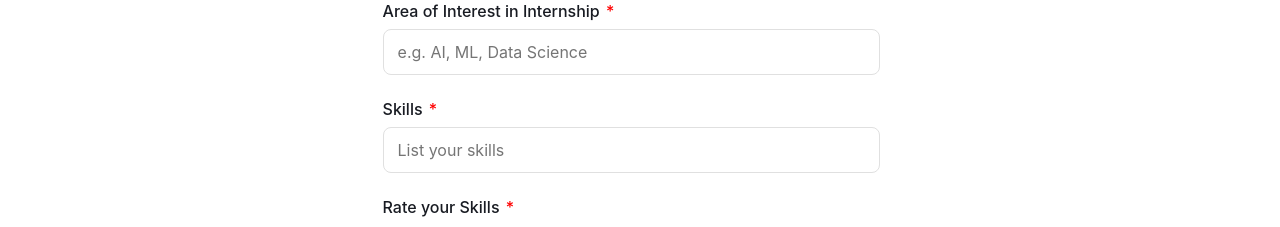
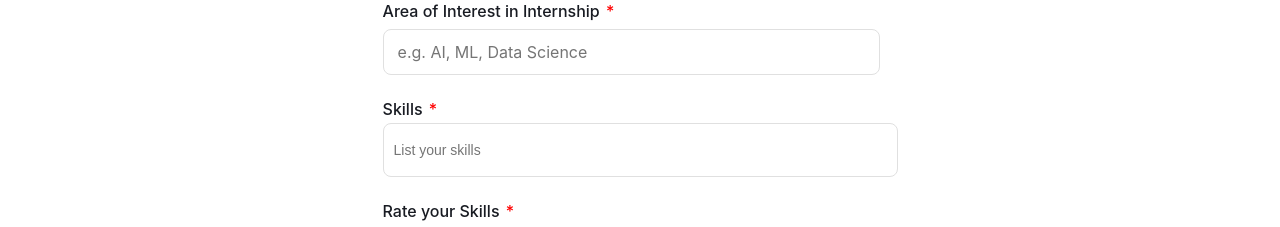
Before and after one commit to workiy-git/workiy-academy-ui, a React (Vite) app: page /internship in a window 1280 px wide. Shown: the part 1120-1347 px from the top of the page. Built offline with nearby package versions, Linux system fonts and the light colour scheme.

Commit message:
Harshini - Changes made
As a part of skills -
1. have each skill separated by commas and x marks., etc

```diff
--- a/src/pages/Internship.jsx
+++ b/src/pages/Internship.jsx
@@ -7,16 +7,7 @@ import "flatpickr/dist/flatpickr.min.css";
 const fontFamily = "'Poppins', 'Inter', sans-serif";
 
 const emojiList = [
-  "😞", // 1
-  "😕", // 2
-  "😐", // 3
-  "🙂", // 4
-  "😊", // 5
-  "😃", // 6
-  "😁", // 7
-  "😎", // 8
-  "🤩", // 9
-  "🥇", // 10
+  "😞", "😕", "😐", "🙂", "😊", "😃", "😁", "😎", "🤩", "🥇"
 ];
 
 const Internship = () => {
@@ -28,10 +19,12 @@ const Internship = () => {
   const [institute, setInstitute] = useState("");
   const [graduationYear, setGraduationYear] = useState("");
   const [areaOfInterest, setAreaOfInterest] = useState("");
-  const [skills, setSkills] = useState("");
+  const [skills, setSkills] = useState([]);
+  const [skillInput, setSkillInput] = useState("");
   const [skillRating, setSkillRating] = useState(null);
   const [resume, setResume] = useState(null);
   const [description, setDescription] = useState("");
+  const [emailError, setEmailError] = useState("");
 
   const dobInputRef = useRef(null);
 
@@ -46,8 +39,58 @@ const Internship = () => {
     }
   }, []);
 
+  // Email validation on blur or change
+  const handleEmailChange = (e) => {
+    const value = e.target.value;
+    setEmail(value);
+    if (
+      value &&
+      !/^[A-Za-z0-9._%+-]+@[A-Za-z0-9.-]+\.[A-Za-z]{2,}$/.test(value)
+    ) {
+      setEmailError("Please enter a valid email address.");
+    } else {
+      setEmailError("");
+    }
+  };
+
+  // Handle skill input and add on comma or enter
+  const handleSkillInput = (e) => {
+    const value = e.target.value;
+    // If comma or enter is pressed, add skill
+    if (
+      (e.key === "," || e.key === "Enter") &&
+      value.trim().replace(",", "") !== ""
+    ) {
+      e.preventDefault();
+      addSkill(value);
+    }
+  };
+
+  const addSkill = (value) => {
+    const skill = value.trim().replace(/,$/, "");
+    if (skill && !skills.includes(skill)) {
+      setSkills([...skills, skill]);
+    }
+    setSkillInput("");
+  };
+
+  const handleSkillChange = (e) => {
+    setSkillInput(e.target.value);
+  };
+
+  const removeSkill = (removeIdx) => {
+    setSkills(skills.filter((_, idx) => idx !== removeIdx));
+  };
+
   const handleSubmit = (e) => {
     e.preventDefault();
+    if (
+      email &&
+      !/^[A-Za-z0-9._%+-]+@[A-Za-z0-9.-]+\.[A-Za-z]{2,}$/.test(email)
+    ) {
+      setEmailError("Please enter a valid email address.");
+      return;
+    }
     console.log({
       fullName,
       dob,
@@ -82,7 +125,7 @@ const Internship = () => {
       {/* Header Image */}
       <div
         style={{
-          width: "100vw", // Make image container full viewport width
+          width: "100vw",
           height: "22vw",
           minHeight: 120,
           maxHeight: 220,
@@ -90,19 +133,19 @@ const Internship = () => {
           display: "flex",
           alignItems: "center",
           justifyContent: "center",
-          margin: 0, // Remove auto margin
+          margin: 0,
           padding: 0,
           position: "relative",
           left: "50%",
           right: "50%",
-          transform: "translate(-50%, 0)", // Ensure it stretches edge-to-edge
+          transform: "translate(-50%, 0)",
         }}
       >
         <img
           src="https://images.unsplash.com/photo-1515378791036-0648a3ef77b2?auto=format&fit=crop&w=900&q=80"
           alt="Internship"
           style={{
-            width: "100vw", // Full viewport width
+            width: "100vw",
             height: "100%",
             objectFit: "cover",
             borderRadius: 0,
@@ -129,13 +172,13 @@ const Internship = () => {
       <form
         style={{
           width: "100%",
-          maxWidth: 600, // Increased maxWidth for wider fields
+          maxWidth: 600,
           minWidth: 0,
           margin: "0 auto",
           background: "transparent",
           borderRadius: 0,
           boxShadow: "none",
-          padding: "0 4vw 32px 4vw", // Slightly less padding for more width
+          padding: "0 4vw 32px 4vw",
           display: "flex",
           flexDirection: "column",
           alignItems: "center",
@@ -263,8 +306,12 @@ const Internship = () => {
               style={inputStyle}
               required
               value={email}
-              onChange={e => setEmail(e.target.value)}
+              onChange={handleEmailChange}
+              onBlur={handleEmailChange}
             />
+            {emailError && (
+              <span style={{ color: "red", fontSize: 13, marginTop: 2 }}>{emailError}</span>
+            )}
           </label>
           <label style={labelStyle}>
             <span style={spanStyle}>
@@ -351,14 +398,59 @@ const Internship = () => {
             <span style={spanStyle}>
               Skills <span style={asteriskStyle}>*</span>
             </span>
-            <input
-              type="text"
-              placeholder="List your skills"
-              style={inputStyle}
-              required
-              value={skills}
-              onChange={e => setSkills(e.target.value)}
-            />
+            <div style={{ width: "100%", minHeight: 44, display: "flex", flexWrap: "wrap", alignItems: "center", gap: 6, border: "1px solid #e0e0e0", borderRadius: 8, padding: "4px 8px", background: "#fff" }}>
+              {skills.map((skill, idx) => (
+                <span
+                  key={idx}
+                  style={{
+                    display: "flex",
+                    alignItems: "center",
+                    background: "#f5f5f5",
+                    color: "#181b22",
+                    borderRadius: 16,
+                    padding: "2px 10px 2px 8px",
+                    fontSize: 14,
+                    marginRight: 4,
+                    marginBottom: 2,
+                  }}
+                >
+                  {skill}
+                  <span
+                    onClick={() => removeSkill(idx)}
+                    style={{
+                      marginLeft: 6,
+                      cursor: "pointer",
+                      color: "#e53935",
+                      fontWeight: 700,
+                      fontSize: 14,
+                      display: "flex",
+                      alignItems: "center",
+                    }}
+                    title="Remove"
+                  >
+                    ×
+                  </span>
+                </span>
+              ))}
+              <input
+                type="text"
+                placeholder={skills.length === 0 ? "List your skills" : ""}
+                style={{
+                  border: "none",
+                  outline: "none",
+                  fontSize: 14,
+                  flex: 1,
+                  minWidth: 80,
+                  background: "#fff",
+                  padding: "4px 0",
+                  marginLeft: 2,
+                }}
+                value={skillInput}
+                onChange={handleSkillChange}
+                onKeyDown={handleSkillInput}
+                onBlur={() => addSkill(skillInput)}
+              />
+            </div>
           </label>
           <label style={labelStyle}>
             <span style={spanStyle}>
@@ -370,8 +462,8 @@ const Internship = () => {
               justifyContent: "space-between",
               marginTop: 8,
               width: "100%",
-              gap: 2, // reduced from 8 to 2 for less spacing between emojis
-              padding: "0 4px" // reduced side padding for tighter layout
+              gap: 2,
+              padding: "0 4px"
             }}>
               {emojiList.map((emoji, idx) => (
                 <button
```
